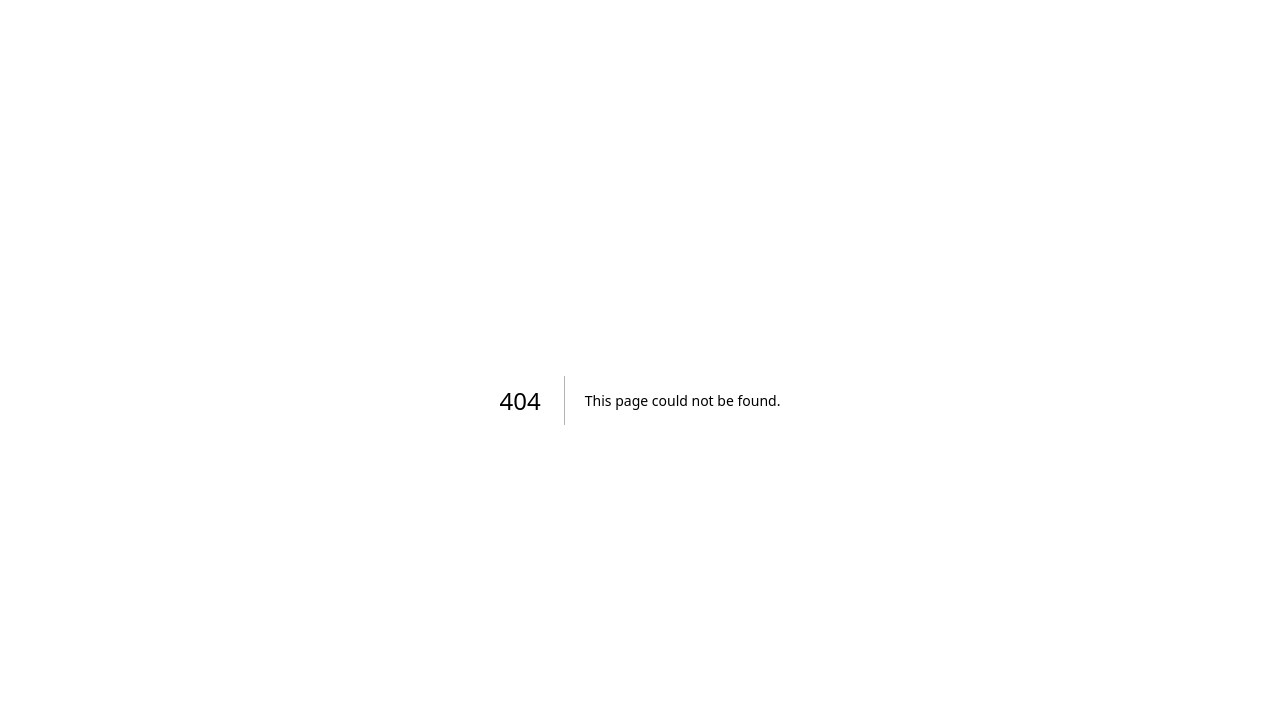
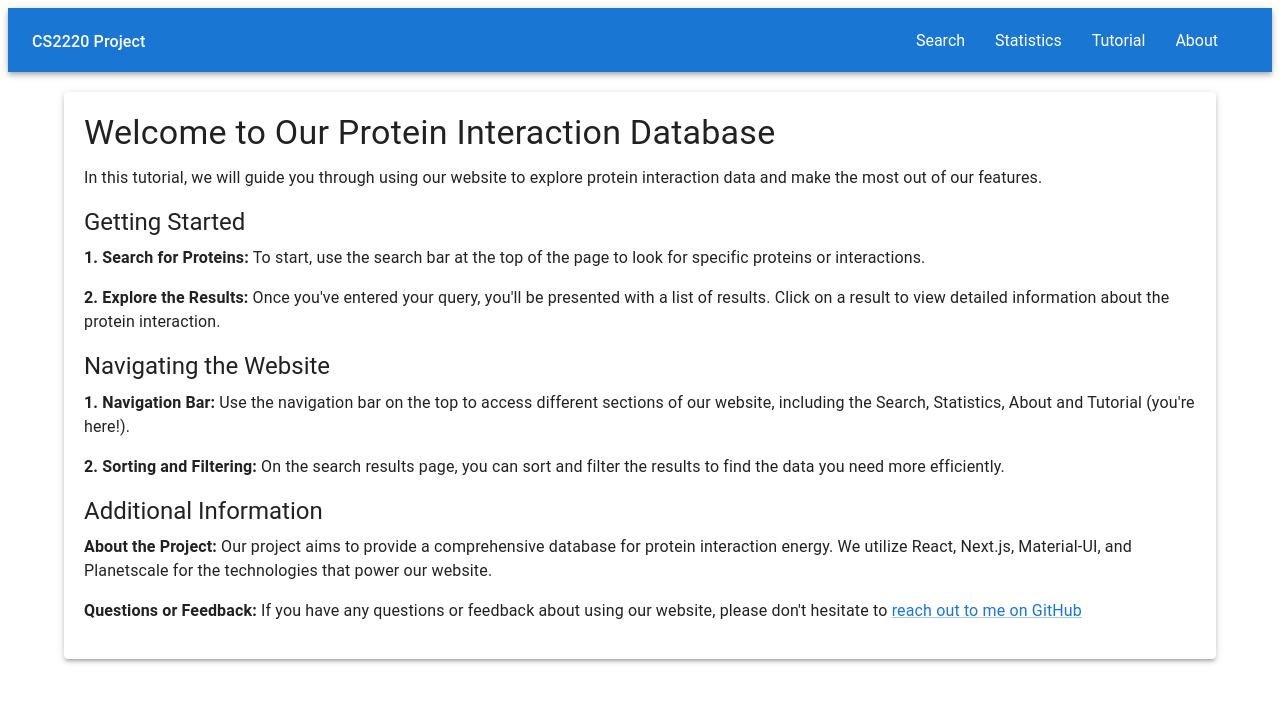
Before and after one commit to nigelteosw/cs2220_project, a Next.js app in the folder cs2220-project/: page /tutorial in a window 1280 px wide. Before the commit this address had no page. Shown: the top 702 px of the page. Built offline with nearby package versions, Linux system fonts and the light colour scheme.

Commit message:
Update tutorial/page.js and about/page.js

```diff
--- /dev/null
+++ b/cs2220-project/app/tutorial/page.js
@@ -0,0 +1,80 @@
+import React from "react";
+import Navbar from "../../components/navbar.js";
+import Container from "@mui/material/Container";
+import Typography from "@mui/material/Typography";
+import Paper from "@mui/material/Paper";
+import Link from "@mui/material/Link";
+
+function TutorialPage() {
+	return (
+		<main>
+			<Navbar />
+			<Container maxWidth="lg" style={{ marginTop: "20px" }}>
+				<Paper
+					elevation={3}
+					style={{ padding: "20px", marginBottom: "20px" }}
+				>
+					<Typography variant="h4" component="h1" gutterBottom>
+						Welcome to Our Protein Interaction Database
+					</Typography>
+					<Typography variant="body1" paragraph>
+						In this tutorial, we will guide you through using our
+						website to explore protein interaction data and make the
+						most out of our features.
+					</Typography>
+					<Typography variant="h5" component="h2" gutterBottom>
+						Getting Started
+					</Typography>
+					<Typography variant="body1" paragraph>
+						<strong>1. Search for Proteins:</strong> To start, use
+						the search bar at the top of the page to look for
+						specific proteins or interactions.
+					</Typography>
+					<Typography variant="body1" paragraph>
+						<strong>2. Explore the Results:</strong> Once you've
+						entered your query, you'll be presented with a list of
+						results. Click on a result to view detailed information
+						about the protein interaction.
+					</Typography>
+					<Typography variant="h5" component="h2" gutterBottom>
+						Navigating the Website
+					</Typography>
+					<Typography variant="body1" paragraph>
+						<strong>1. Navigation Bar:</strong> Use the navigation
+						bar on the top to access different sections of our
+						website, including the Search, Statistics, About and
+						Tutorial (you're here!).
+					</Typography>
+					<Typography variant="body1" paragraph>
+						<strong>2. Sorting and Filtering:</strong> On the search
+						results page, you can sort and filter the results to
+						find the data you need more efficiently.
+					</Typography>
+					<Typography variant="h5" component="h2" gutterBottom>
+						Additional Information
+					</Typography>
+					<Typography variant="body1" paragraph>
+						<strong>About the Project:</strong> Our project aims to
+						provide a comprehensive database for protein interaction
+						energy. We utilize React, Next.js, Material-UI, and
+						Planetscale for the technologies that power our website.
+					</Typography>
+					<Typography variant="body1" paragraph>
+						<strong>Questions or Feedback:</strong> If you have any
+						questions or feedback about using our website, please
+						don't hesitate to{" "}
+						<Link
+							href="https://github.com/nigelteosw"
+							target="_blank"
+							rel="noopener noreferrer"
+						>
+							reach out to me on GitHub
+						</Link>
+					</Typography>
+				</Paper>
+			</Container>
+		</main>
+	);
+}
+
+export default TutorialPage;
--- a/cs2220-project/components/navbar.js
+++ b/cs2220-project/components/navbar.js
@@ -31,6 +31,9 @@ const Navbar = () => {
 					<Link href="/statistics" style={linkStyle}>
 						Statistics
 					</Link>
+					<Link href="/tutorial" style={linkStyle}>
+						Tutorial
+					</Link>
 					<Link href="/about" style={linkStyle}>
 						About
 					</Link>
```
Also changed, not shown: cs2220-project/app/about/page.js (+33 -11 lines), cs2220-project/app/search/page.js (+11 -9 lines).
